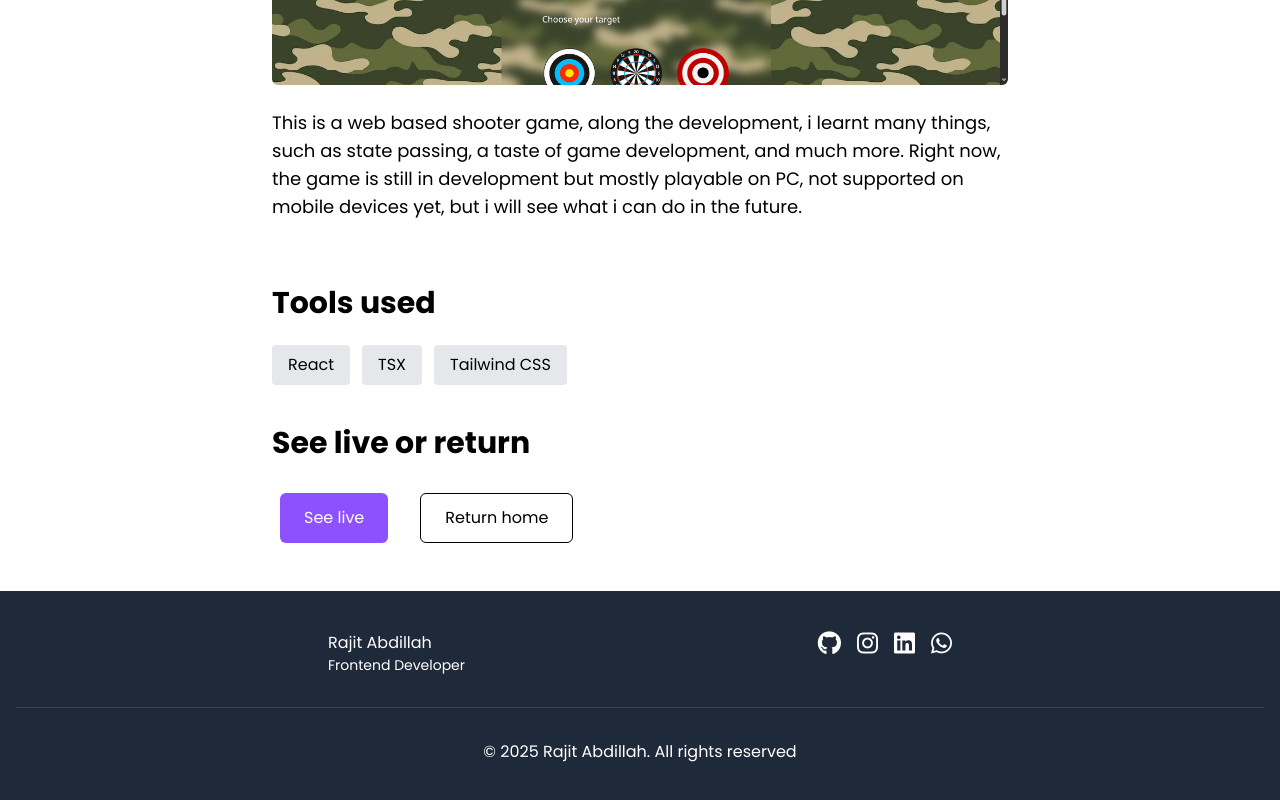
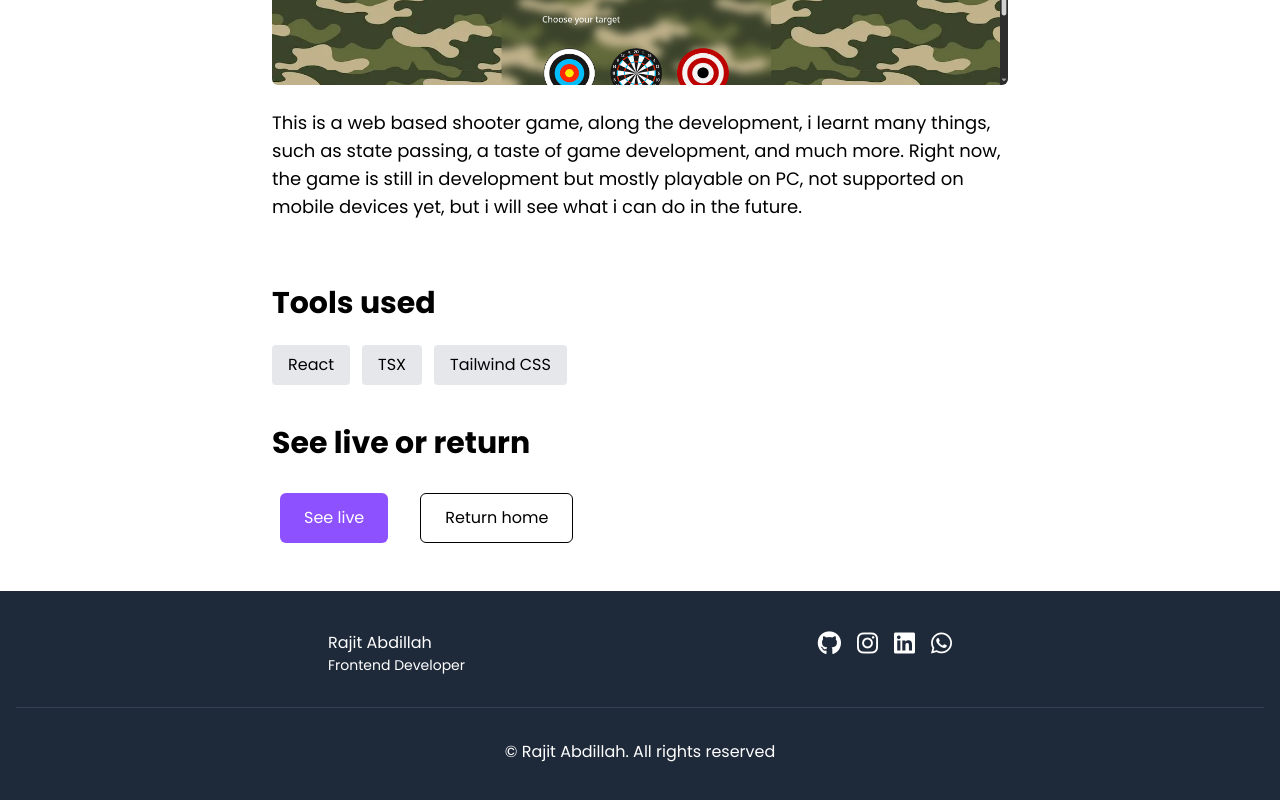
Before and after one commit to Rajit-abdillah/Portofolio, a React (Vite) app: page /shooter-study in a window 1280 px wide. Shown: the part 1193-1993 px from the top of the page. Built offline with nearby package versions, Linux system fonts and the light colour scheme.

Commit message:
added dynamical footer year counter

```diff
--- a/src/components/footer.jsx
+++ b/src/components/footer.jsx
@@ -1,4 +1,5 @@
 export default function Footer() {
+  const currentYear = new Date().getFullYear();
   return (
     <footer className="bg-gray-800 text-white py-10 p-4">
       <div className="container md:w-1/2 mx-auto flex justify-between">
@@ -36,7 +37,7 @@ export default function Footer() {
       </div>
       <hr className="border-t border-gray-700 mt-8" />
       <div className="container mx-auto text-center mt-8">
-        <p>&copy; 2025 Rajit Abdillah. All rights reserved</p>
+        <p>&copy; <span {...currentYear}></span> Rajit Abdillah. All rights reserved</p>
       </div>
     </footer>
   );
```
